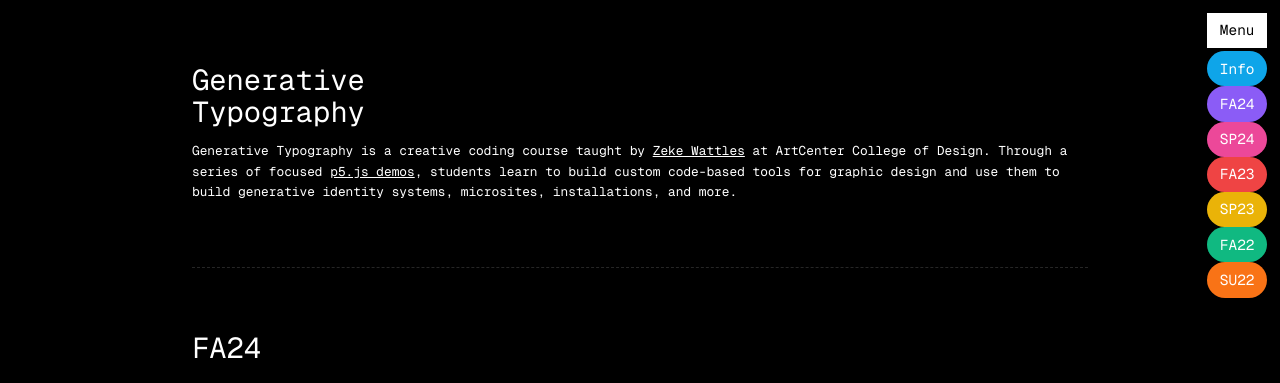
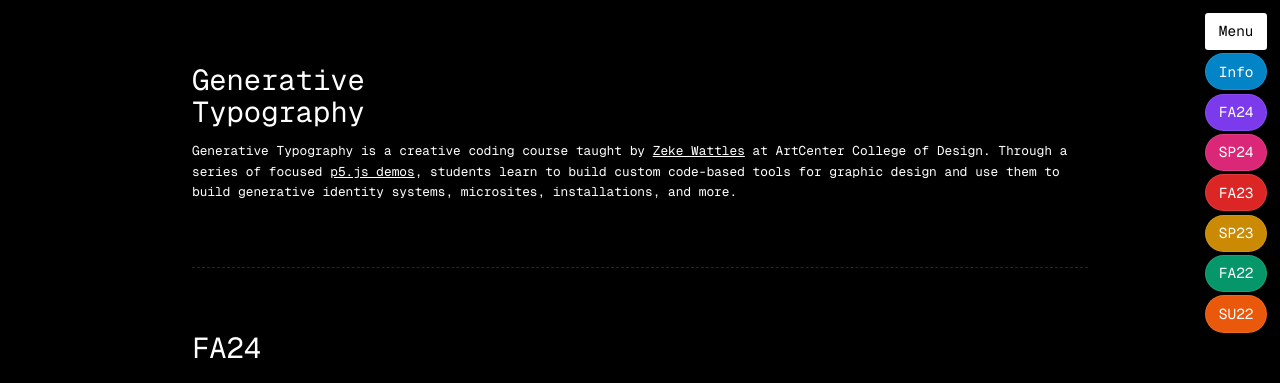
Before and after one commit to zekewattles/gentype, a Next.js app: page /gentype/ in a window 1280 px wide. Both pictures are taken after a click on the button "Menu". Shown: the top 383 px of the page. Built offline with nearby package versions, Linux system fonts and the light colour scheme.

Commit message:
new menu
consistent spacing using flexbox grid + subtle skeumorphic look

```diff
--- a/app/components/Menu.tsx
+++ b/app/components/Menu.tsx
@@ -3,47 +3,48 @@
 import { useState, useRef, useEffect } from "react"
 import { semesterOrder } from "@/lib/constants"
 
-// Array of Tailwind 500 colors
-const tailwind500Colors = [
-  "bg-red-500",
-  "bg-orange-500",
-  "bg-amber-500",
-  "bg-yellow-500",
-  "bg-lime-500",
-  "bg-green-500",
-  "bg-emerald-500",
-  "bg-teal-500",
-  "bg-cyan-500",
-  "bg-sky-500",
-  "bg-blue-500",
-  "bg-indigo-500",
-  "bg-violet-500",
-  "bg-purple-500",
-  "bg-fuchsia-500",
-  "bg-pink-500",
-  "bg-rose-500",
+// Define flat colors - using darker 600 variants for more vibrant colors
+const buttonColors = [
+  "bg-red-600",
+  "bg-orange-600",
+  "bg-amber-600",
+  "bg-yellow-600",
+  "bg-lime-600",
+  "bg-green-600",
+  "bg-emerald-600",
+  "bg-teal-600",
+  "bg-cyan-600",
+  "bg-sky-600",
+  "bg-blue-600",
+  "bg-indigo-600",
+  "bg-violet-600",
+  "bg-purple-600",
+  "bg-fuchsia-600",
+  "bg-pink-600",
+  "bg-rose-600",
 ]
 
-// Define a type for the colors object
+// Define a type for the colors object - simplified to just background colors
 type ColorMap = {
   [key: string]: string
 }
 
 // Simplified function to get unique random colors
 const getUniqueRandomColors = (count: number) => {
-  const shuffled = [...tailwind500Colors].sort(() => 0.5 - Math.random())
+  const shuffled = [...buttonColors].sort(() => 0.5 - Math.random())
   return shuffled.slice(0, count)
 }
 
-// Function to generate menu colors
+// Function to generate menu colors - simplified
 const generateMenuColors = () => {
   // Get unique colors for all menu items (Info + all semesters)
   const uniqueColors = getUniqueRandomColors(semesterOrder.length + 1)
 
   // Assign colors to menu items
   const colors: ColorMap = { info: uniqueColors[0] }
+
   semesterOrder.forEach((semester, index) => {
-    colors[semester.toLowerCase()] = uniqueColors[index + 1] || tailwind500Colors[0] // Fallback just in case
+    colors[semester.toLowerCase()] = uniqueColors[index + 1] || buttonColors[0]
   })
 
   return colors
@@ -88,46 +89,38 @@ export function Menu() {
     }
   }, [isOpen])
 
+  // Common button styles
+  const baseButtonStyles = "text-lg px-4 py-2 border border-white/10 shadow-sm"
+  const menuButtonStyles = `${baseButtonStyles} bg-white text-black border-neutral-300`
+  const coloredButtonStyles = `${baseButtonStyles} block text-white rounded-full hover:rounded`
+
   return (
-    <>
+    <div className="fixed top-4 right-4 z-50 flex flex-col items-end">
       <button
         ref={buttonRef}
         onClick={toggleMenu}
-        className={`fixed text-lg top-4 right-4 z-50 px-4 py-2 bg-white text-black ${
-          isOpen ? "" : "rounded-full hover:rounded-none"
-        }`}
+        className={`${menuButtonStyles} ${isOpen ? "rounded" : "rounded-full hover:rounded"}`}
       >
         Menu
       </button>
 
       {isOpen && (
-        <div ref={menuRef} className="fixed top-0 right-0 z-40 pt-16 pr-4">
-          <nav>
-            <ul className="flex flex-col">
-              <li>
-                <a
-                  href="#info"
-                  className={`block text-white text-lg px-4 py-2 rounded-full hover:rounded-none ${menuColors.info}`}
-                  onClick={() => setIsOpen(false)}
-                >
+        <div ref={menuRef} className="mt-1 flex flex-col gap-1">
+          <a href="#info" className={`${coloredButtonStyles} ${menuColors.info}`} onClick={() => setIsOpen(false)}>
             Info
           </a>
-              </li>
           {semesterOrder.map((semester) => (
-                <li key={semester}>
             <a
+              key={semester}
               href={`#${semester.toLowerCase()}`}
-                    className={`block text-white text-lg px-4 py-2 rounded-full hover:rounded-none ${menuColors[semester.toLowerCase()]}`}
+              className={`${coloredButtonStyles} ${menuColors[semester.toLowerCase()]}`}
               onClick={() => setIsOpen(false)}
             >
               {semester}
             </a>
-                </li>
           ))}
-            </ul>
-          </nav>
         </div>
       )}
-    </>
+    </div>
   )
 }
```
Also changed, not shown: 4 other files (tests, documents, lock files or other folders). Lines whose indentation alone changed are shown as unchanged.
